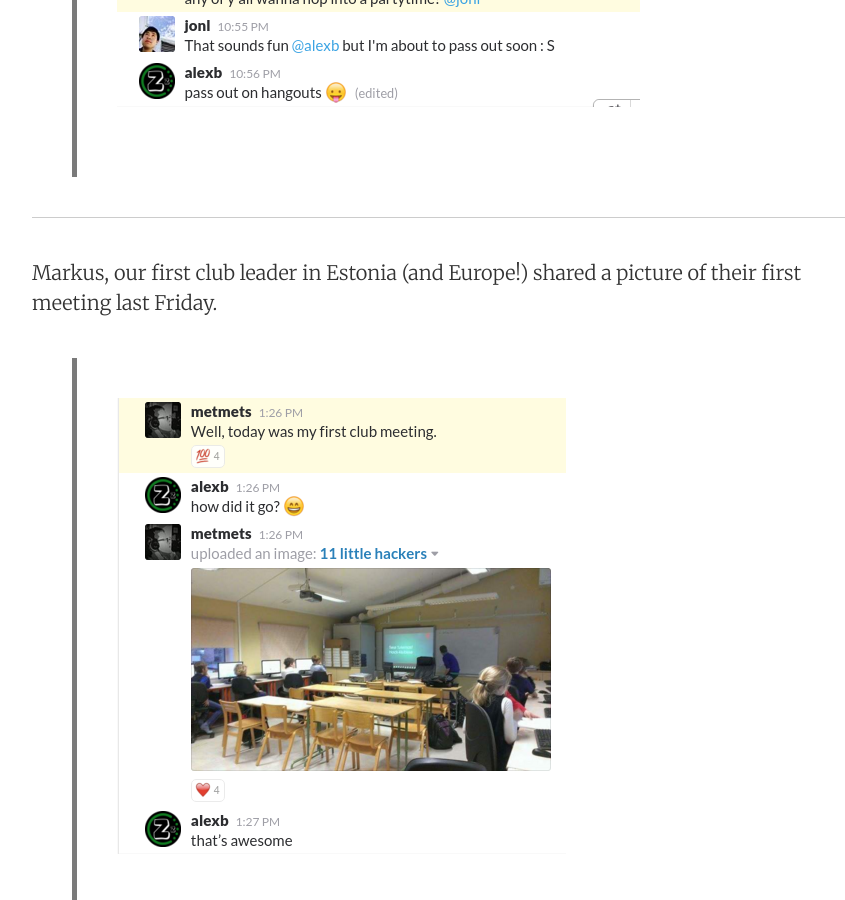
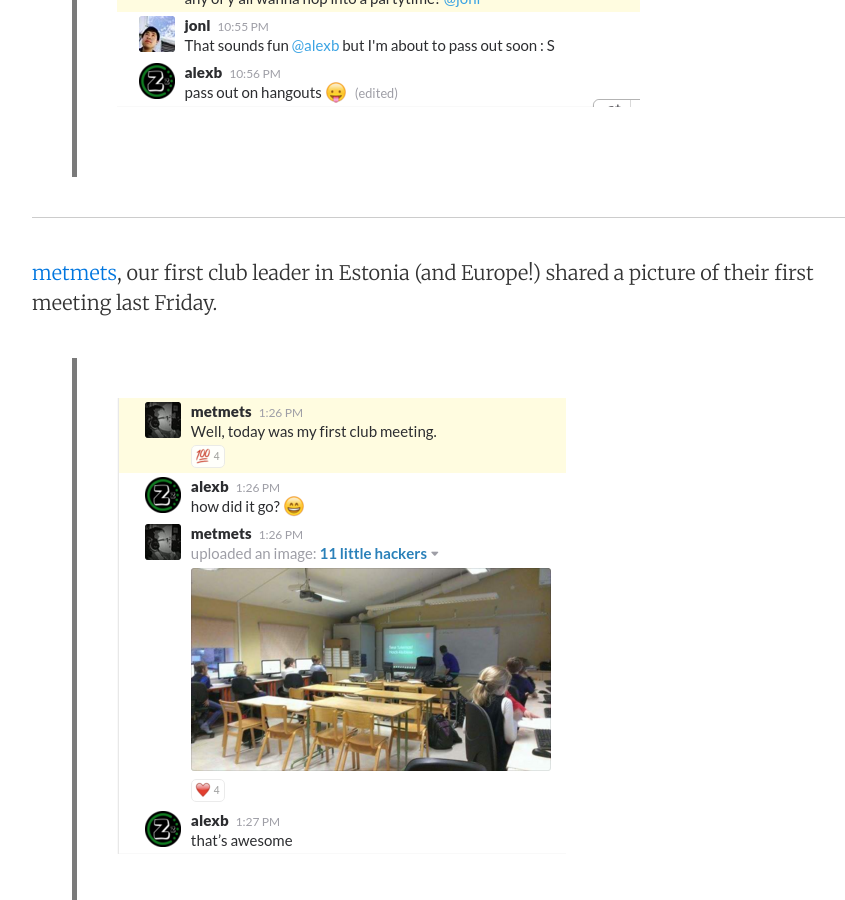
Before and after one commit to hackclub/blog, a Jekyll site: the page built from _posts/2015-12-08-week-in-review.md, in a window 1280 px wide and 900 px high, scrolled down 1699 px. Shown: the whole window, without its empty margins (188-1033 px from the left). Built offline with Jekyll 4.4.1, drawn with Linux system fonts in a browser that asks for light colours.

Commit message:
Add link to metmets' gh profile in highlights post

```diff
--- a/_posts/2015-12-08-week-in-review.md
+++ b/_posts/2015-12-08-week-in-review.md
@@ -29,7 +29,7 @@ figures.
 
 --------------------------------------------------------------------------------
 
-Markus, our first club leader in Estonia (and Europe!) shared a picture of their
-first meeting last Friday.
+[metmets](https://github.com/metmets/metmets), our first club leader in Estonia
+(and Europe!) shared a picture of their first meeting last Friday.
 
 > [![confirmation of first meeting in Estonia](/assets/club_meeting_in_estonia_highlight.png)](https://starthackclub.slack.com/archives/random/p1449264372007573)
```
